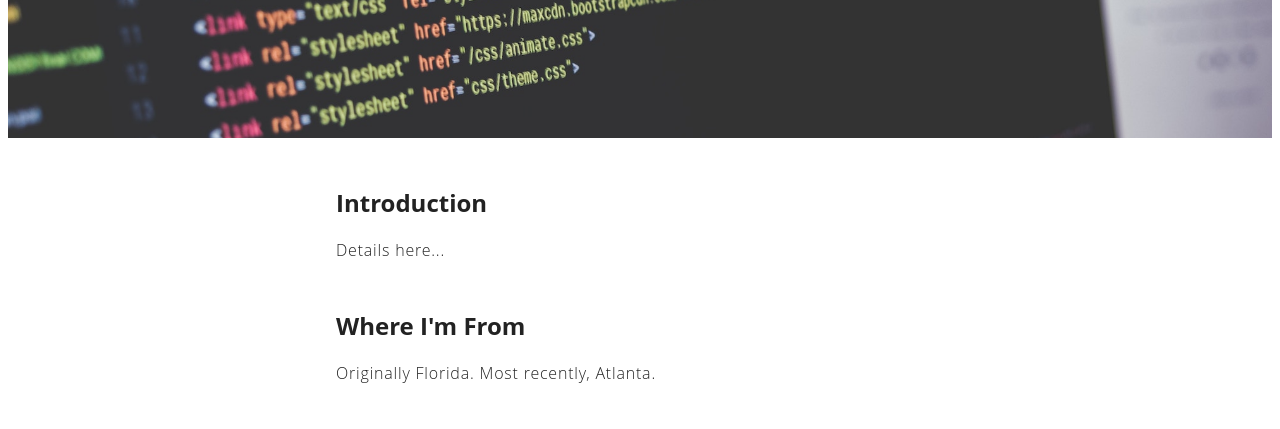
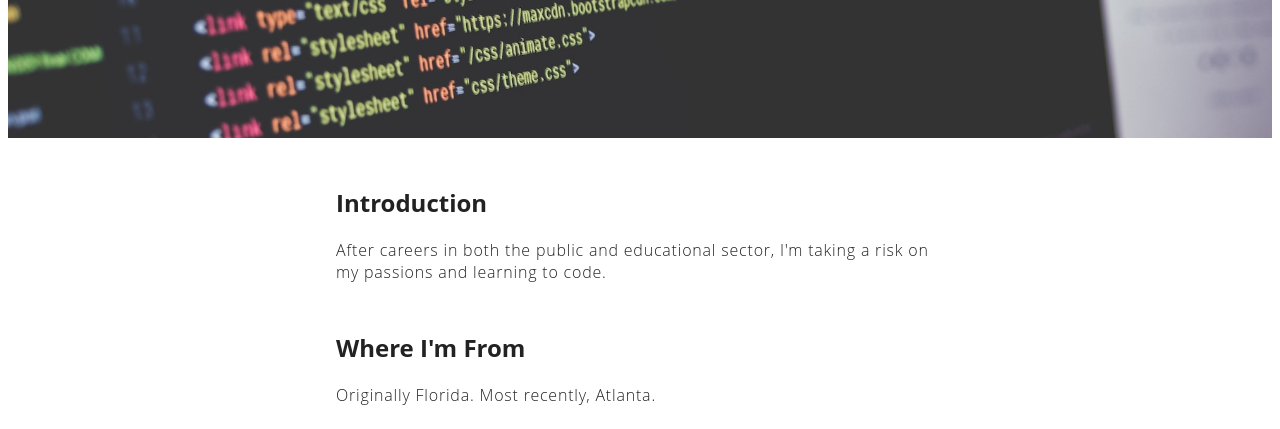
Before and after one commit to bnicp/prework-about-me, a plain HTML site: page index.html in a window 1280 px wide. Shown: the part 316-745 px from the top of the page. Drawn offline with Linux system fonts and the light colour scheme.

Commit message:
fill out forms

```diff
--- a/index.html
+++ b/index.html
@@ -17,7 +17,7 @@
     </header>
     <section class="details">
       <h1>Introduction</h1>
-      <p>Details here...</p>
+      <p>After careers in both the public and educational sector, I'm taking a risk on my passions and learning to code.</p>
       <h1>Where I'm From</h1>
       <p>Originally Florida. Most recently, Atlanta.</p>
       <h1>What are your favorite hobbies?</h1>
```
